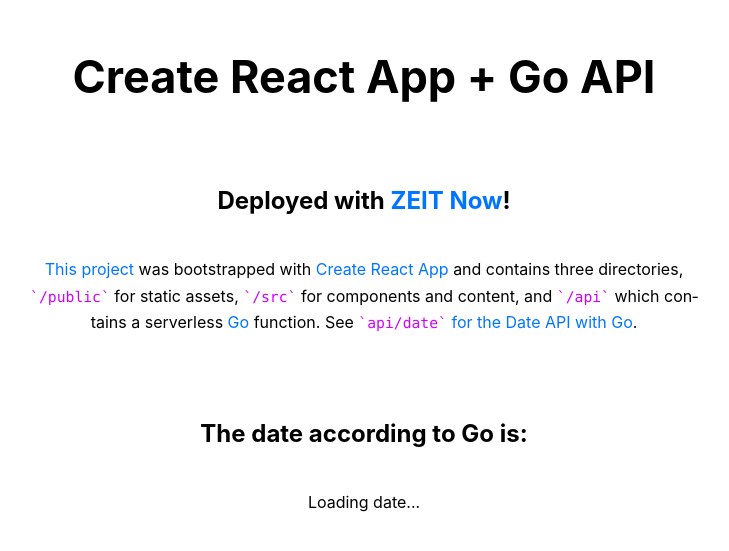
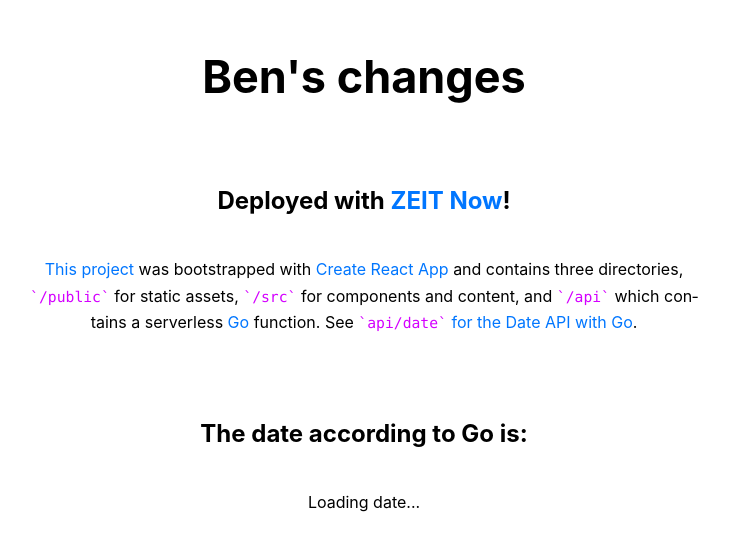
Before and after one commit to AceIsHuman/deploying-web-apps-test, a React (Create React App) app: page / in a window 1280 px wide. Shown: the part 129-680 px from the top of the page, without its empty margins (276-1005 px from the left). Built offline with nearby package versions, Linux system fonts and the light colour scheme; no server answers.

Commit message:
ben made changes'

```diff
--- a/src/App.js
+++ b/src/App.js
@@ -14,7 +14,7 @@
   }, []);
   return (
     <main>
-      <h1>Create React App + Go API</h1>
+      <h1>Ben's changes</h1>
       <h2>
         Deployed with{' '}
         <a
```
